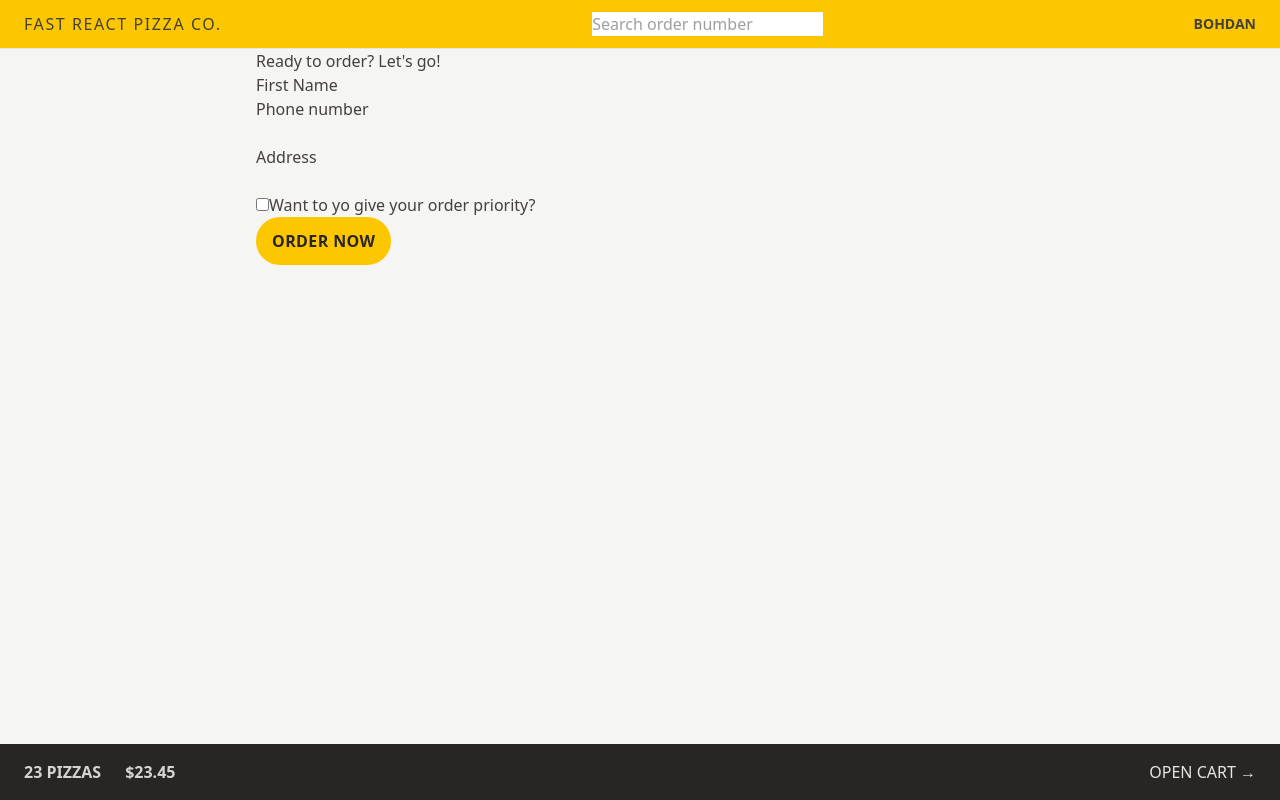
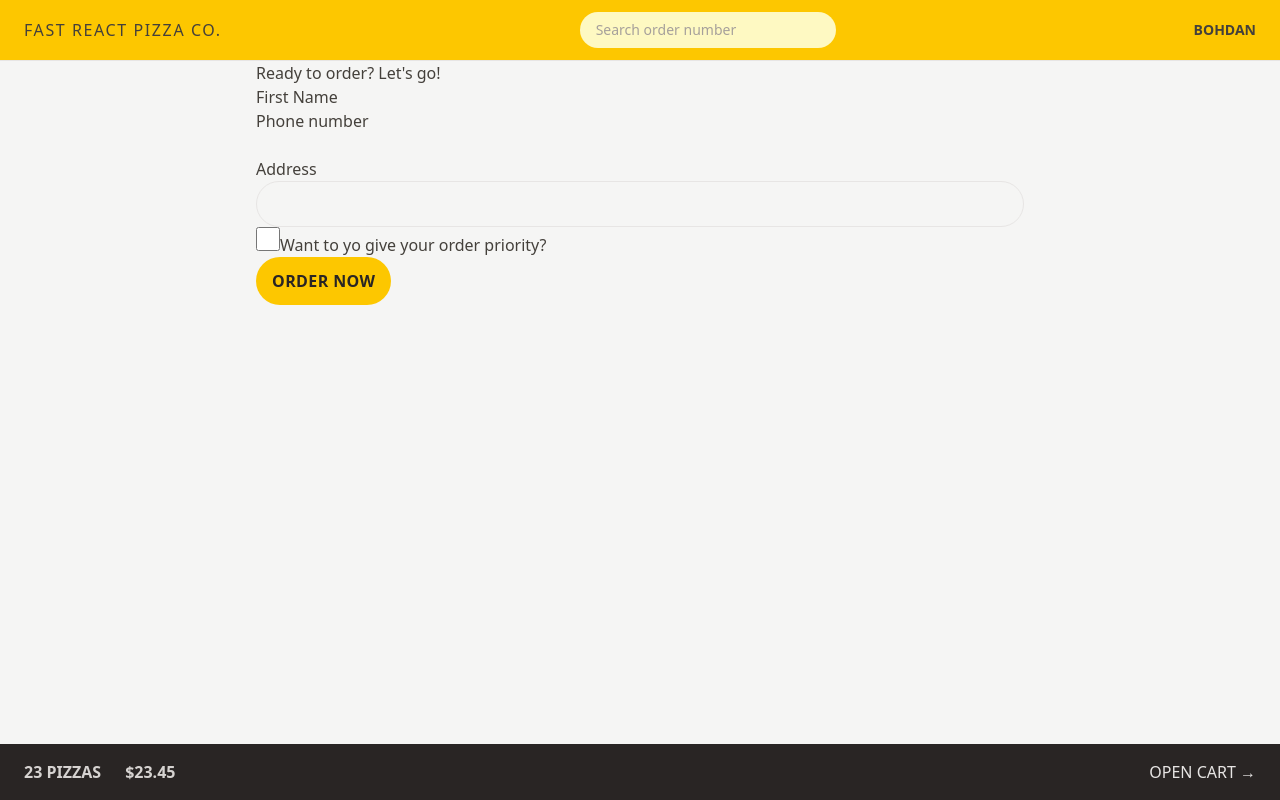
Before and after one commit to bagdenius/fast-react-pizza, a React (Vite) app: page /order/new in a window 1280 px wide. Built offline with nearby package versions, Linux system fonts and the light colour scheme.

Commit message:
feat: enhance styling in CreateOrder and SearchOrder components; improve input styles and add classes for better UI

```diff
--- a/src/features/order/CreateOrder.jsx
+++ b/src/features/order/CreateOrder.jsx
@@ -61,7 +61,12 @@
         <div>
           <label>Address</label>
           <div>
-            <input type="text" name="address" required />
+            <input
+              type="text"
+              name="address"
+              required
+              className="w-full rounded-full border border-stone-200 px-4 py-2 text-sm transition-all duration-300 placeholder:text-stone-400 focus:ring focus:ring-yellow-400 focus:outline-none md:px-6 md:py-3"
+            />
           </div>
         </div>
 
@@ -72,6 +77,7 @@
             id="priority"
             // value={withPriority}
             // onChange={(e) => setWithPriority(e.target.checked)}
+            className="h-6 w-6 accent-yellow-400 focus:ring focus:ring-yellow-400 focus:ring-offset-2 focus:outline-none"
           />
           <label htmlFor="priority">Want to yo give your order priority?</label>
         </div>
--- a/src/features/order/SearchOrder.jsx
+++ b/src/features/order/SearchOrder.jsx
@@ -1,4 +1,4 @@
-import React, { useState } from 'react';
+import { useState } from 'react';
 import { useNavigate } from 'react-router-dom';
 
 const SearchOrder = () => {
@@ -18,7 +18,7 @@
         placeholder="Search order number"
         value={query}
         onChange={(event) => setQuery(event.target.value)}
-        className="bg-white"
+        className="w-28 rounded-full bg-yellow-100 px-4 py-2 text-sm transition-all duration-300 placeholder:text-stone-400 focus:ring focus:ring-yellow-500/50 focus:outline-none sm:w-64 sm:focus:w-72"
       />
     </form>
   );
```
